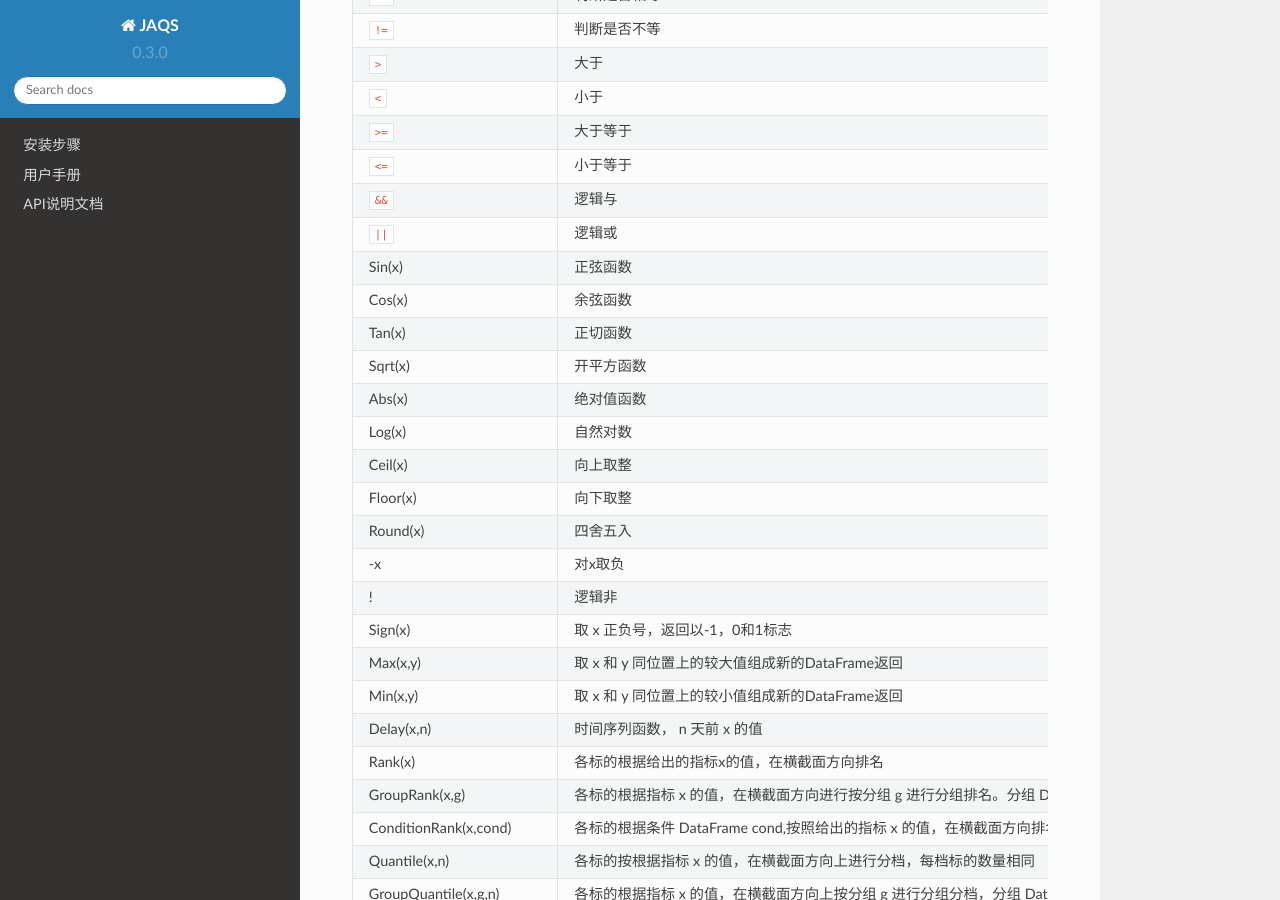
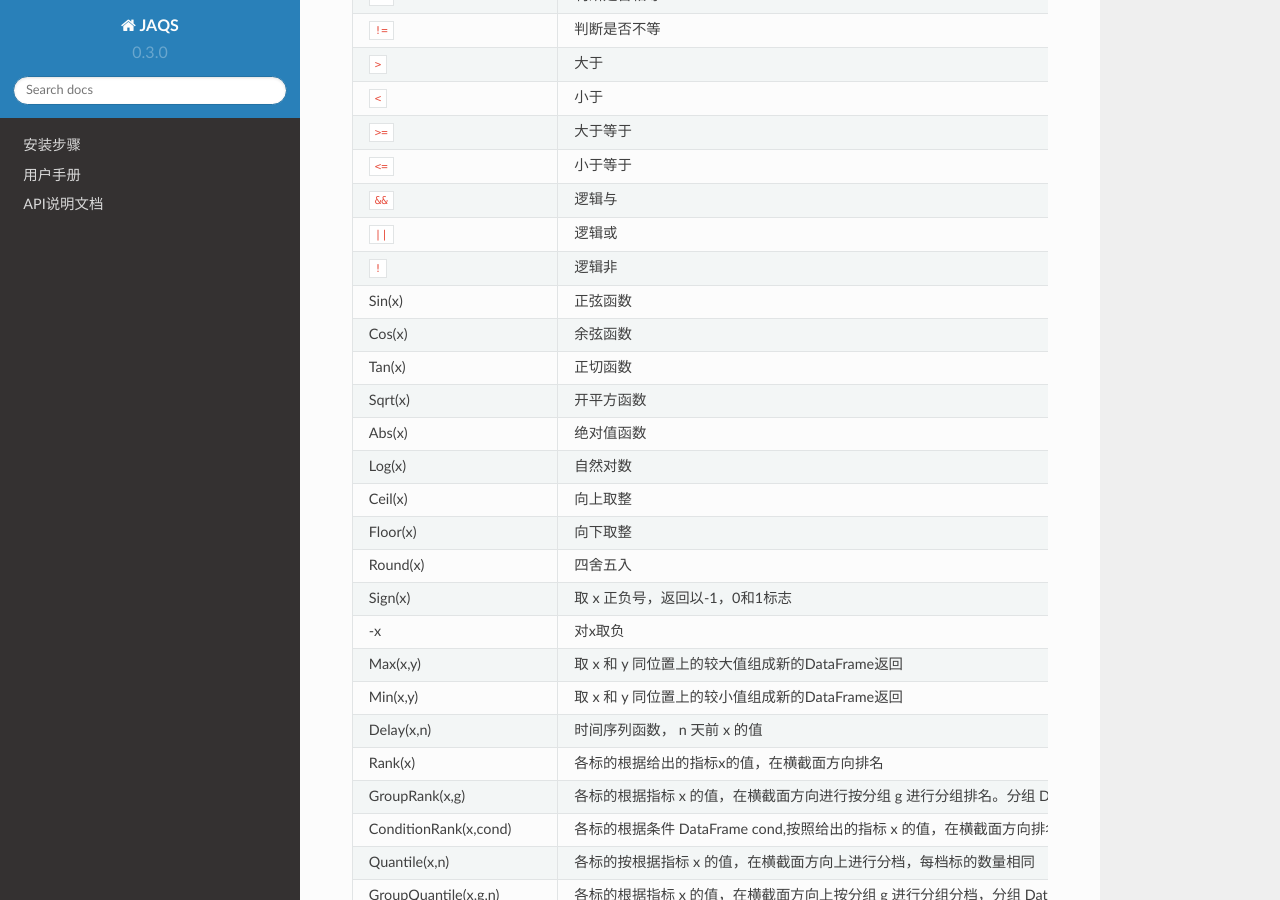
Before and after one commit to quantOS-org/JAQS, a Sphinx documentation site: the page built from doc/source/data_view.rst, in a window 1280 px wide and 900 px high, scrolled down 5495 px. Built offline with Sphinx 7.4.7 and the Read the Docs theme 2.0.0, drawn with Linux system fonts in a browser that asks for light colours; formulas are drawn with MathJax 3; some of the changed lines change nothing that is shown.

Commit message:
adjust order of operators

```diff
--- a/doc/source/data_view.rst
+++ b/doc/source/data_view.rst
@@ -302,6 +302,8 @@ DataFrame，交易日作为DataFrame的index，标的代码作为DataFrame的col
 +---------------------------------+----------------------------------------------------------------------------------------------------------------------------------------------------------------------------------------------------------------------------+----------------------------------------------------------------------------------------+
 | ``||``                          | 逻辑或                                                                                                                                                                                                                     | (close > open) \|\|(close > vwap)                                                      |
 +---------------------------------+----------------------------------------------------------------------------------------------------------------------------------------------------------------------------------------------------------------------------+----------------------------------------------------------------------------------------+
+| ``!``                           | 逻辑非                                                                                                                                                                                                                     | !(close>open)                                                                          |
++---------------------------------+----------------------------------------------------------------------------------------------------------------------------------------------------------------------------------------------------------------------------+----------------------------------------------------------------------------------------+
 | Sin(x)                          | 正弦函数                                                                                                                                                                                                                   | Sin(close/open)                                                                        |
 +---------------------------------+----------------------------------------------------------------------------------------------------------------------------------------------------------------------------------------------------------------------------+----------------------------------------------------------------------------------------+
 | Cos(x)                          | 余弦函数                                                                                                                                                                                                                   | Cos(close/open)                                                                        |
@@ -320,11 +322,9 @@ DataFrame，交易日作为DataFrame的index，标的代码作为DataFrame的col
 +---------------------------------+----------------------------------------------------------------------------------------------------------------------------------------------------------------------------------------------------------------------------+----------------------------------------------------------------------------------------+
 | Round(x)                        | 四舍五入                                                                                                                                                                                                                   | Round（close）                                                                         |
 +---------------------------------+----------------------------------------------------------------------------------------------------------------------------------------------------------------------------------------------------------------------------+----------------------------------------------------------------------------------------+
+| Sign(x)                         | 取 x 正负号，返回以-1，0和1标志                                                                                                                                                                                            | Sign(close-open)                                                                       |
++---------------------------------+----------------------------------------------------------------------------------------------------------------------------------------------------------------------------------------------------------------------------+----------------------------------------------------------------------------------------+
 | -x                              | 对x取负                                                                                                                                                                                                                    | -close                                                                                 |
-+---------------------------------+----------------------------------------------------------------------------------------------------------------------------------------------------------------------------------------------------------------------------+----------------------------------------------------------------------------------------+
-| !                               | 逻辑非                                                                                                                                                                                                                     | !(close>open)                                                                          |
-+---------------------------------+----------------------------------------------------------------------------------------------------------------------------------------------------------------------------------------------------------------------------+----------------------------------------------------------------------------------------+
-| Sign(x)                         | 取 x 正负号，返回以-1，0和1标志                                                                                                                                                                                            | Sign(close-open)                                                                       |
 +---------------------------------+----------------------------------------------------------------------------------------------------------------------------------------------------------------------------------------------------------------------------+----------------------------------------------------------------------------------------+
 | Max(x,y)                        | 取 x 和 y 同位置上的较大值组成新的DataFrame返回                                                                                                                                                                            | Max(close, open)                                                                       |
 +---------------------------------+----------------------------------------------------------------------------------------------------------------------------------------------------------------------------------------------------------------------------+----------------------------------------------------------------------------------------+
```
